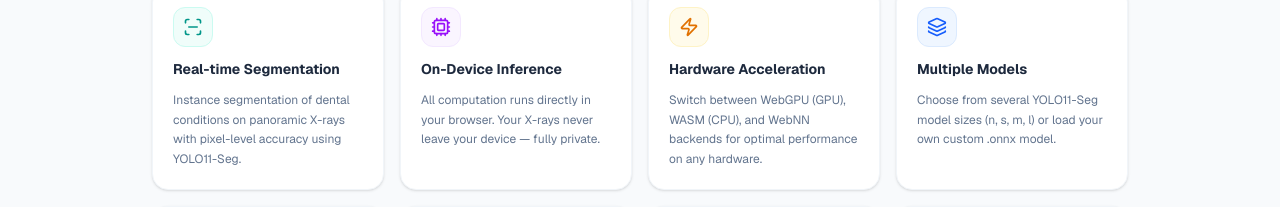
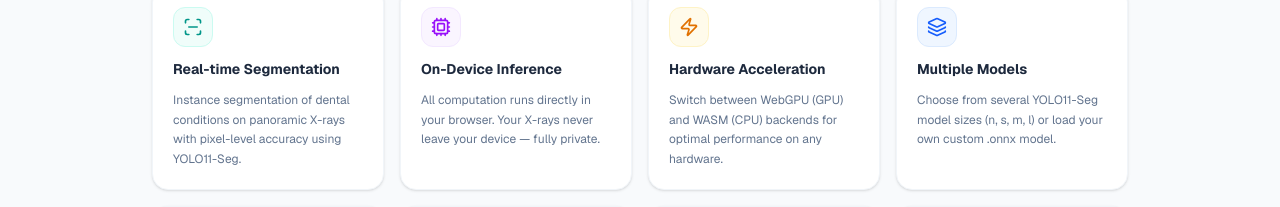
Before and after one commit to rakib-noor-rashid249/edge-dent-seg-app, a Next.js app: page /about in a window 1280 px wide. Shown: the part 745-952 px from the top of the page. Built offline with nearby package versions, Linux system fonts and the light colour scheme.

Commit message:
fix: update about page

```diff
--- a/src/app/about/page.tsx
+++ b/src/app/about/page.tsx
@@ -44,7 +44,7 @@ const FEATURES = [
     {
         icon: Zap,
         title: "Hardware Acceleration",
-        desc: "Switch between WebGPU (GPU), WASM (CPU), and WebNN backends for optimal performance on any hardware.",
+        desc: "Switch between WebGPU (GPU) and WASM (CPU) backends for optimal performance on any hardware.",
         color: "amber",
     },
     {
```
